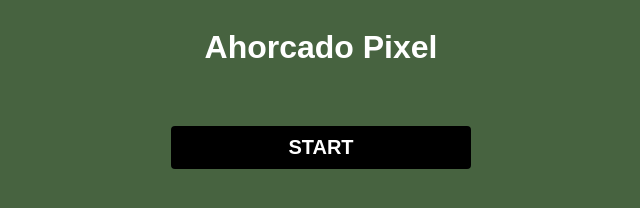
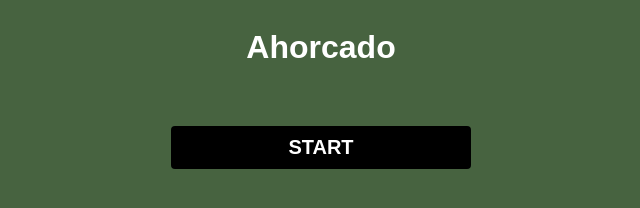
Before and after one commit to carocomba28/Proyectos-HTML-CSS-JS, a plain HTML site: page Ahorcado/index.html in a window 1280 px wide. Shown: the whole page, without its empty margins (319-959 px from the left). Drawn offline with Linux system fonts and the light colour scheme; a web font is replaced by a local one.

Commit message:
Update index.html

```diff
--- a/Ahorcado/index.html
+++ b/Ahorcado/index.html
@@ -11,7 +11,7 @@
     <script type="text/javascript" src="script.js" defer></script>
 </head>
 <body>
-    <h1>Ahorcado Pixel</h1>
+    <h1>Ahorcado</h1>
     <div>
         <canvas id="canvas"></canvas>
         <div id="letrasUsadas"></div>
```
